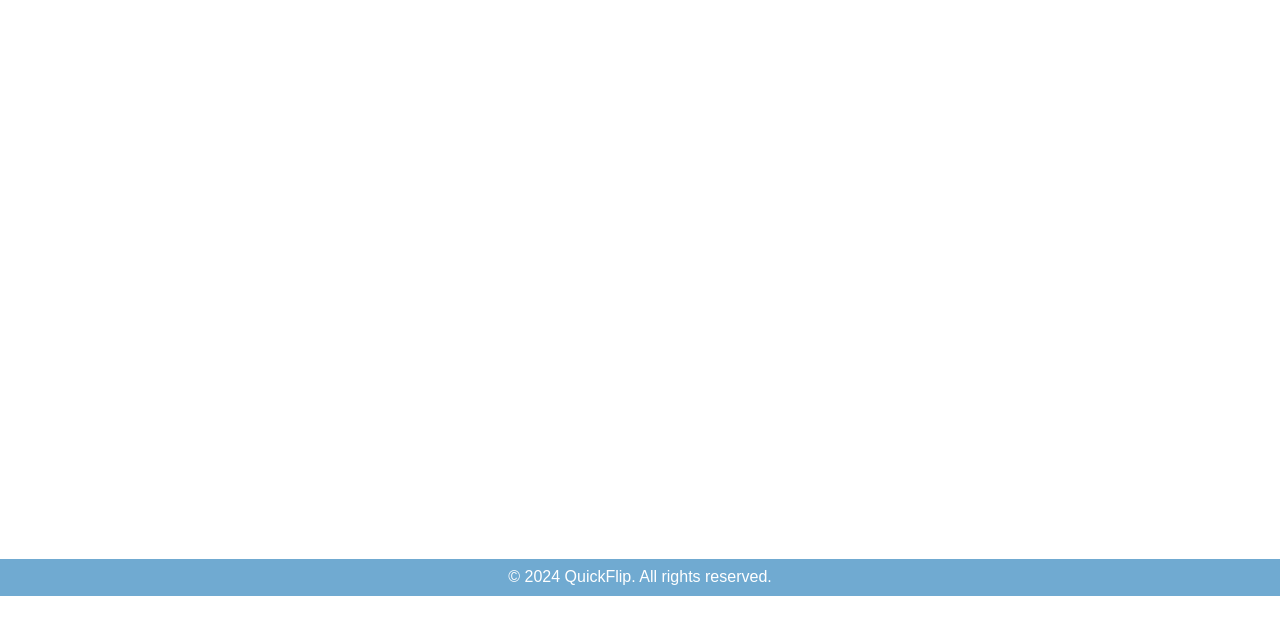
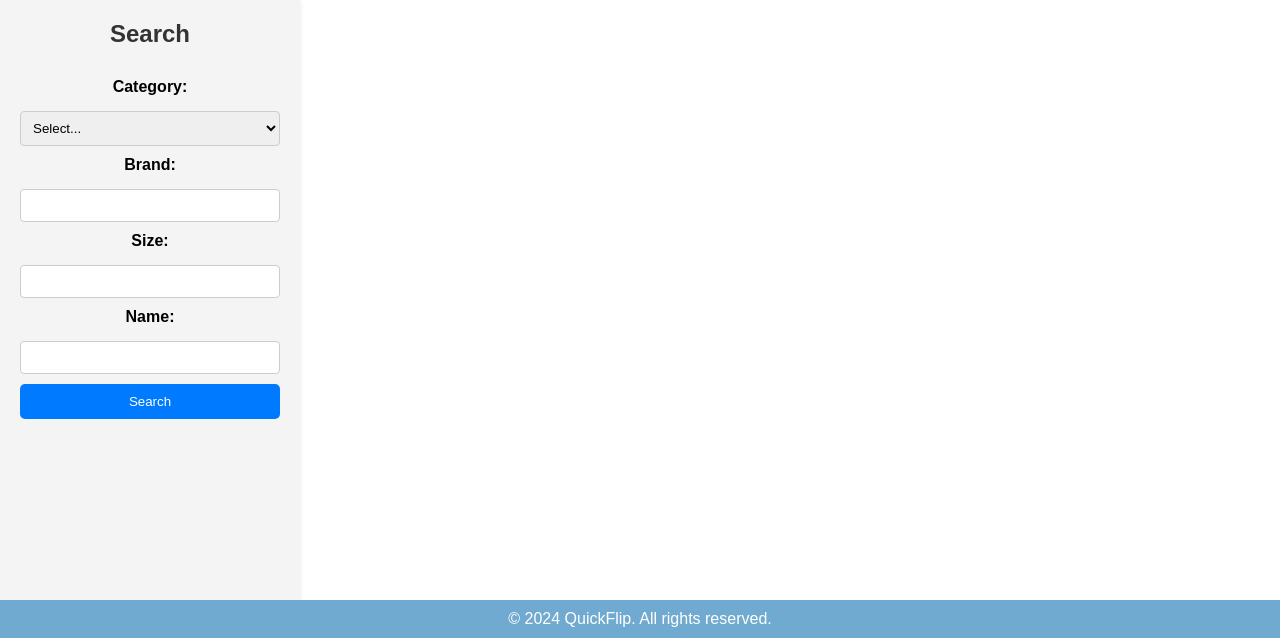
Before and after one commit to FEUP-LTW-2024/ltw-project-2024-ltw14g03, a PHP site: page /pages/browse.php in a window 1280 px wide. Shown: the part 204-842 px from the top of the page. Before the commit the page ends 800 px from the top, so only its background shows below. Run offline with PHP 8.4, Linux system fonts and the light colour scheme.

Commit message:
Addings css to search page

```diff
--- a/actions/action.getSellOrdersFilter.php
+++ b/actions/action.getSellOrdersFilter.php
@@ -10,6 +10,5 @@ header('Content-Type: application/json');
 
 $db = getDatabaseConnection();
 
-echo json_encode(SellOrder::getSellOrdersFilter($db));
 
 ?>
--- a/assets/style/layout.css
+++ b/assets/style/layout.css
@@ -38,3 +38,32 @@ body{
     text-align: center;
     width: 35%;
 }
+
+
+/* Search Page Layout */
+
+.browse {
+    display: grid;
+    grid-template-columns: 300px auto; /* One fixed-width and one flexible column */
+    min-height: 75vh; /* Ensures the container takes at least the full height of the viewport */
+}
+
+.sidesearch {
+    grid-column: 1; /* Aligns the sidebar to the first column */
+    display: flex;
+    flex-direction: column;
+    gap: 20px; /* Vertical spacing between elements within the sidebar */
+    padding: 20px; /* Padding around the sidebar content */
+}
+
+.searchResult {
+    grid-column: 2;
+    display: flex;
+    flex-wrap: wrap;
+}
+
+.sidesearch form {
+    display: flex;
+    flex-direction: column;
+    gap: 10px; /* space between form fields */
+}
--- a/assets/style/style.css
+++ b/assets/style/style.css
@@ -383,13 +383,10 @@ main {
 
 /* BROWSE PAGE */
 
-.search-items {
-    margin: 1em;
-}
+
 
 .search-items .filtered-items{
     margin: 1em;
-
     display: grid;
     grid-template-columns: repeat(4, 1fr);
     gap: 20px
@@ -429,3 +426,46 @@ main {
 /* ------------------------ */
 
 /* END OF BROWSE PAGE */
+
+
+
+/* SEARCH PAGE */
+
+.browse {
+    width: 300px;
+    background-color: #f4f4f4;
+    height: 75vh;
+    box-shadow: 0 2px 5px rgba(0,0,0,0.1);
+}
+
+.sidesearch h2 {
+    color: #333;
+    margin-bottom: 10px;
+}
+
+
+.sidesearch label {
+    font-weight: bold;
+    margin-bottom: 5px;
+}
+
+.sidesearch input[type="text"],
+.sidesearch select {
+    padding: 8px;
+    border: 1px solid #ccc;
+    border-radius: 4px;
+}
+
+.sidesearch input[type="submit"] {
+    background-color: #007BFF;
+    color: white;
+    padding: 10px 15px;
+    border: none;
+    border-radius: 5px;
+    cursor: pointer;
+    transition: background-color 0.3s;
+}
+
+.sidesearch input[type="submit"]:hover {
+    background-color: #0056b3;
+}
--- a/pages/browse.php
+++ b/pages/browse.php
@@ -7,11 +7,33 @@
 ?>
 <body>
     <main>
-        <section class = "search-items">
+        <div class="browse">
+            <div class="sidesearch">
+                <h2>Search</h2>
+                <form action="/action.getSellOrdersFilter.php" method="get">
+                    <label for="category">Category:</label>
+                    <select id="category" name="category">
+                        <option value="">Select...</option>
+                        <!-- Add your categories here -->
+                    </select>
 
+                    <label for="brand">Brand:</label>
+                    <input type="text" id="brand" name="brand">
 
-        </section>
+                    <label for="size">Size:</label>
+                    <input type="text" id="size" name="size">
+
+                    <label for="name">Name:</label>
+                    <input type="text" id="name" name="name">
+
+                    <input type="submit" value="Search">
+                </form>
+            </div>
+            <div class="searchResult">
+            </div>
+    </div>
     </main>
+</body>
 </body>
 <?php
     drawFooter();
--- a/scripts/showSellOrdersFiltered.js
+++ b/scripts/showSellOrdersFiltered.js
@@ -1,6 +1,6 @@
 document.addEventListener('DOMContentLoaded', function() {
     if (window.location.pathname === '/pages/browse.php') {
-    fetch('../actions/action.getSellOrders.php')
+    fetch('../actions/action.getSellOrdersFilter.php')
         .then(response => response.json())
         .then(data => {
             const container = document.getElementById('itemsFilter');
```
